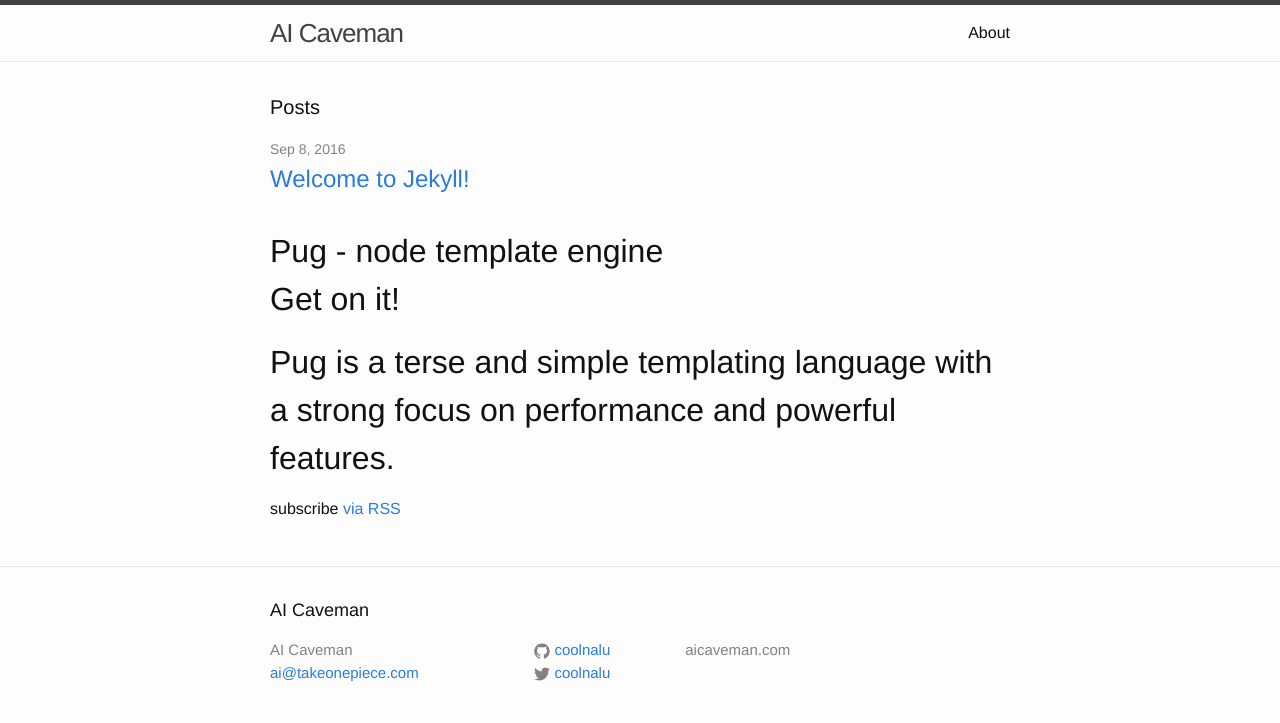
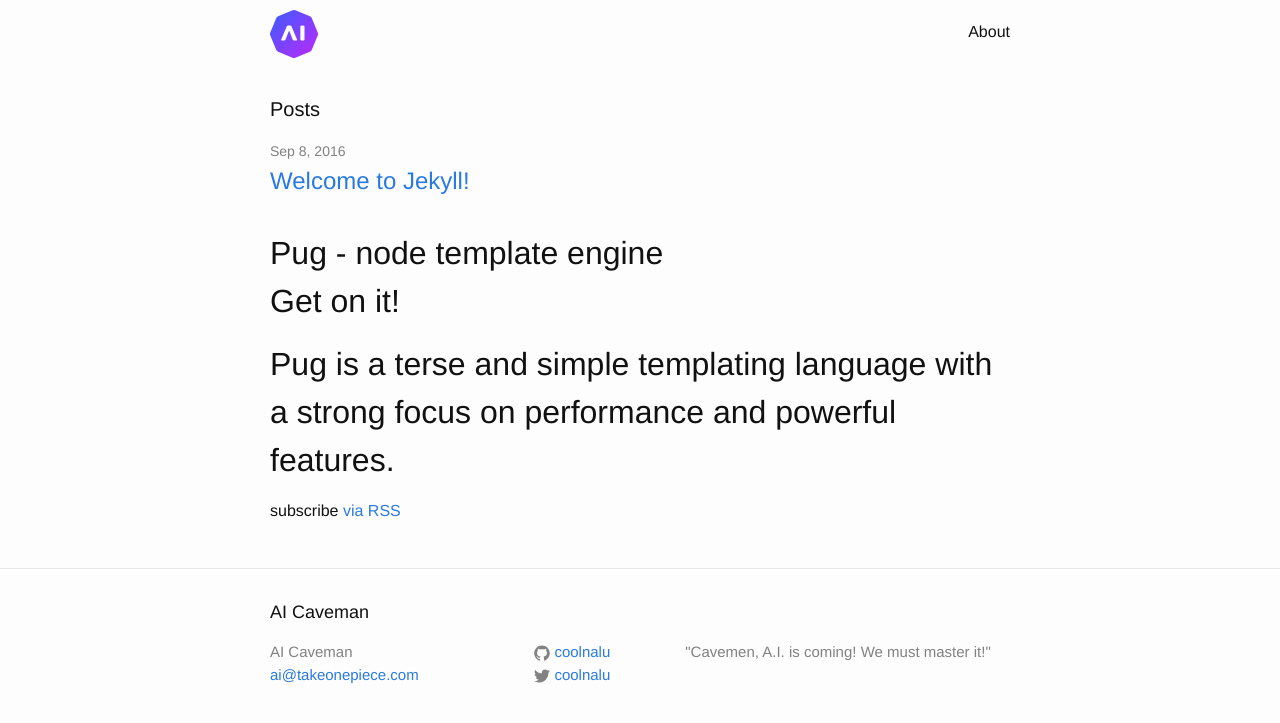
Before and after one commit to AICaveman/aicaveman.github.io, a Jekyll site: the page built from index.html, in a window 1280 px wide. Shown: the top 723 px of the page. Built offline with Jekyll 4.4.1, drawn with Linux system fonts in a browser that asks for light colours.

Commit message:
update logo and info

```diff
--- a/_config.yml
+++ b/_config.yml
@@ -16,7 +16,7 @@
 title: AI Caveman
 email: ai@takeonepiece.com
 description: > # this means to ignore newlines until "baseurl:"
-  aicaveman.com
+  "Cavemen, A.I. is coming! We must master it!"
 baseurl: "" # the subpath of your site, e.g. /blog
 url: "https://nirgn975.github.io/AICaveman" # the base hostname & protocol for your site
 twitter_username: coolnalu
--- a/_includes/header.html
+++ b/_includes/header.html
@@ -3,7 +3,7 @@
 
   <div class="wrapper">
 
-    <a class="site-title" href="/{{ site.baseurl }}">{{ site.title }}</a>
+    <a class="site-title" href="/{{ site.baseurl }}"><img src="/images/logo.png" alt="{{ site.title }}"/></a>
 
     <nav class="site-nav">
       <a href="" class="menu-icon">
--- a/css/main.css
+++ b/css/main.css
@@ -146,14 +146,14 @@
  * Site header
  */
 .site-header {
-  border-top: 5px solid #424242;
-  border-bottom: 1px solid #e8e8e8;
-  min-height: 56px;
+  min-height: 64px;
   position: relative; }
 
 .site-title {
+  width: 48px;
+  height: 64px;
   font-size: 26px;
-  line-height: 56px;
+  line-height: 64px;
   letter-spacing: -1px;
   margin-bottom: 0;
   float: left; }
@@ -162,7 +162,7 @@
 
 .site-nav {
   float: right;
-  line-height: 56px; }
+  line-height: 64px; }
   .site-nav .menu-icon {
     display: none; }
   .site-nav .page-link {
```
Also changed, not shown: scss/_layout.scss (+7 -5 lines), images/logo.png (added), 1 other file.
